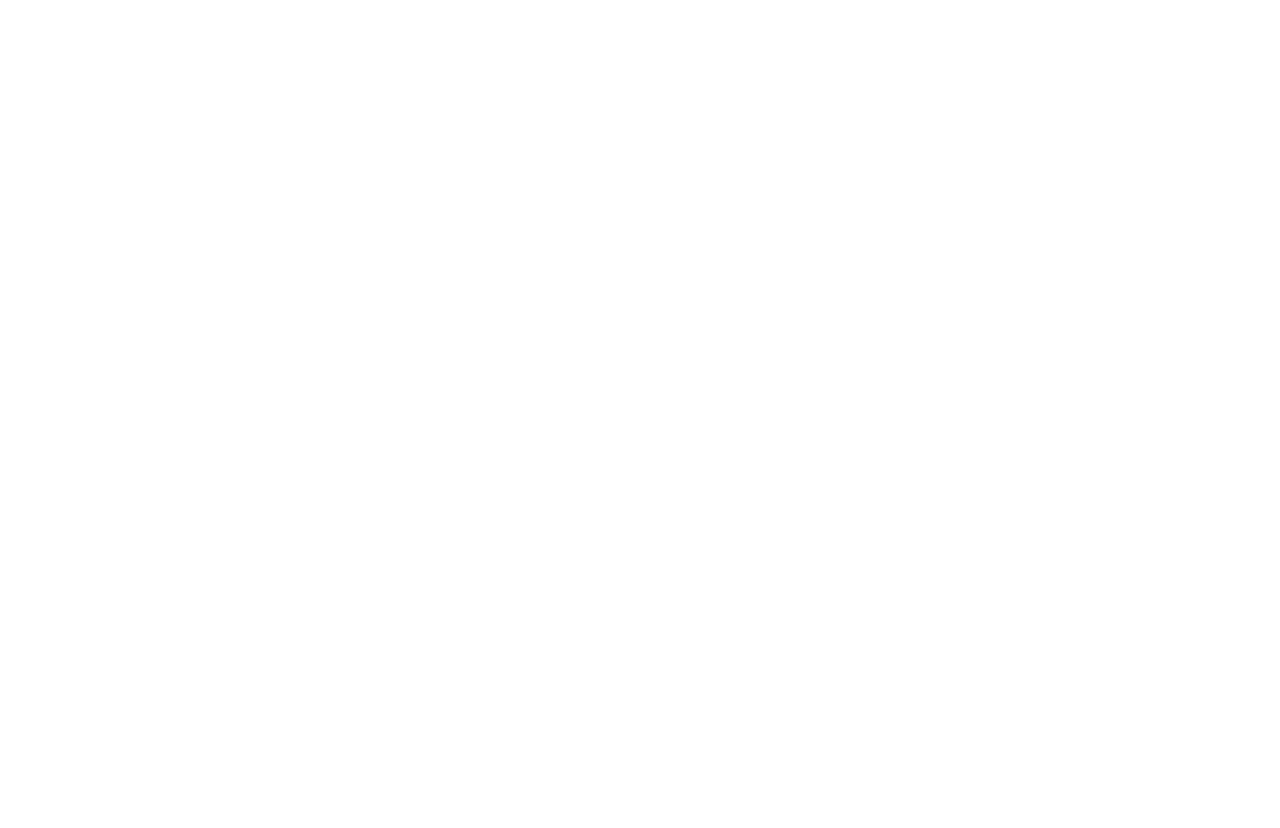
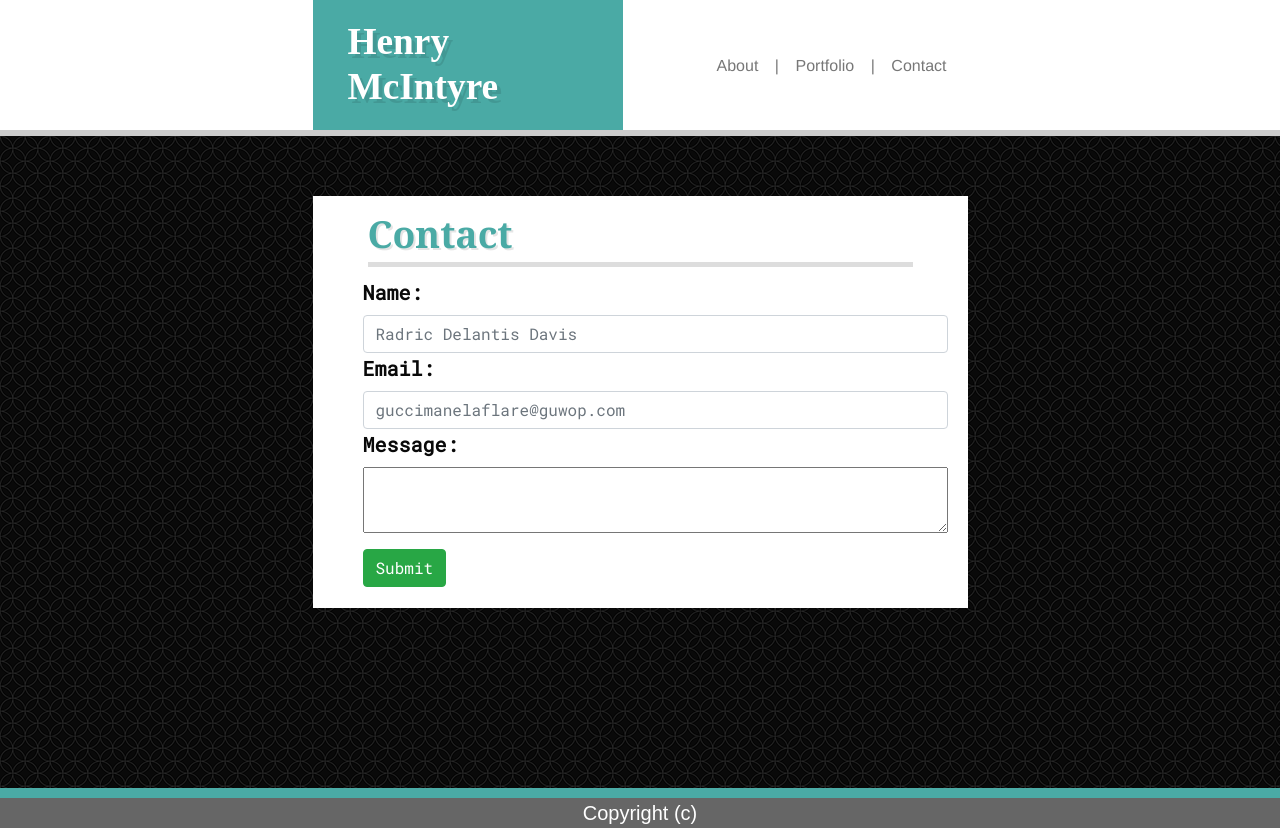
Before and after one commit to mcintyrehh/Bootstrap-Portfolio, a plain HTML site: page contact.html in a window 1280 px wide. Before the commit the page ends 800 px from the top, so only its background shows below. Drawn offline with nearby package versions, Linux system fonts and the light colour scheme; a web font is replaced by a local one.

Commit message:
pretty much finished :)

```diff
--- a/Assets/style.css
+++ b/Assets/style.css
@@ -27,13 +27,14 @@
 
 .maincontain {
     background-image: url("spirationdark.png");
-    min-height: calc(100vh - 107.68px);
+    min-height: calc(100vh - 147.68px);
     padding: 30px 0;
+    width:100vw;
 }
 .mainpanel {
     background: #ffffff;
-    height: 300px;
     margin-top: 30px;
+
 }
 .panel-heads {
     color: #4aaaa5;
@@ -47,19 +48,21 @@
     text-shadow:2px 2px 0 rgba(0,0,0,0.1);
 }
 
+.contact-form {
+    margin: 10px 40px;
+}
+
 .mugshot {
     height: 140px;
     width: 140px;
-    margin: 10px 40px;
+    /* margin: 10px 40px; */
     background-image: url("HenryProf.jpg");
-    float: left;
 }
 .main-box {
     overflow: auto;
 }
 
 .text-body {
-    float: left;
     overflow: auto;
 }
 p {
@@ -70,9 +73,32 @@ p {
     padding-left: 20px;
     padding-right: 20px;
 }
+footer {
+    background-color: #666666;
+    text-align: center;
+    border-top: solid 10px #4aaaa5;
+    flex-shrink: 0;
+    font-family: Arial, 'Helvatica Neue', Helvetica, sans-serif;
+    color: #ffffff;
+    line-height: 150%;
+    font-size: 15pt;
+    width:100vw;
+}
 
+
+.card-deck {
+    text-align: center;
+}
+.contact-text {
+    color: #090909;
+    font-family: 'Roboto Mono', monospace;
+    font-weight: bold;
+    margin: 5px 5px 5px 35px;
+    font-size: 15pt;
+
+}
 @media (max-height: 500px) {
     .mugshot {
         background-image: url("Squish.jpg")
-    }
+
 }
--- a/contact.html
+++ b/contact.html
@@ -0,0 +1,70 @@
+<!DOCTYPE html>
+<html lang="en">
+<head>
+    <!--These are the two required meta tags for character set and proper responsive behaviors-->
+    <meta charset="utf-8" />
+    <meta name="viewport" content="width=device-width, initial-scale=1, shrink-to-fit=no">
+    <title>Henry McIntyre</title>
+    <!-- Dope Henry Face Favicon-->
+    <link rel="shortcut icon" href="Assets/favicon.ico"/>
+    <!--jQuery-->
+    <script src="https://code.jquery.com/jquery-2.1.3.min.js"></script>
+    <!-- Latest compiled JavaScript -->
+    <script src="https://maxcdn.bootstrapcdn.com/bootstrap/3.3.7/js/bootstrap.min.js"></script>
+    <!-- Linking Bootstrap CSS -->
+    <link rel="stylesheet" href="https://stackpath.bootstrapcdn.com/bootstrap/4.1.1/css/bootstrap.min.css" integrity="sha384-WskhaSGFgHYWDcbwN70/dfYBj47jz9qbsMId/iRN3ewGhXQFZCSftd1LZCfmhktB" crossorigin="anonymous">
+    <!-- Linking Custom CSS -->
+    <link rel="stylesheet" href="Assets/style.css"/>
+    <!-- Linking my Google Fonts -->
+    <link href="https://fonts.googleapis.com/css?family=Bowlby+One+SC|Lobster|Mr+Bedfort|Roboto+Mono|Sedgwick+Ave+Display" rel="stylesheet">
+</head>
+<body>
+    <div class="header">
+        <div class="row">
+            <div class="col-md-3"></div>
+            <div class="col-md-3 px-0">
+                <div class="name-box">
+                    <h1 class="my-0 name">Henry McIntyre</h1>
+                </div>
+            </div>
+            <div class="col-md-3 my-auto  text-right">
+                <a href="index.html" class="badge link">About</a>
+                <span class="badge link">|</span>
+                <a href="portfolio.html" class="badge link">Portfolio</a>
+                <span class="badge link">|</span>
+                <span class="badge link">Contact</span>
+            </div>
+        </div>
+    </div>
+    <div class="maincontain">
+        <div class="row">
+            <div class="col-md-3"></div>
+            <div class="col-md-6 mainpanel">
+                <div class="panel-heads">
+                    Contact
+                </div>
+                <div class="contact-form contact-text">
+                    <label for="name">Name:</label>
+                    <div class="input-group">
+                        <input type="text" class="form-control" id="name" placeholder="Radric Delantis Davis" aria-label="Radric Delantis Davis" aria-describedby="basic-addon2">
+                    </div>
+                    <label for="email">Email:</label>
+                    <div class="input-group">
+                        <input type="text" class="form-control" id="email" placeholder="guccimanelaflare@guwop.com" aria-label="guccimanelaflate@guwop.com" aria-describedby="basic-addon2">
+                    </div>
+                    <label for="contact-text">Message:</label>
+                    <div class="input-group">
+                        <textarea style="width: 100%"></textarea>
+                    </div>
+                    <button type="button" class="btn btn-success my-3">Submit</button>
+                </div>
+            </div>
+        </div>
+    </div>
+    <footer>
+            <div>
+                Copyright (c)
+            </div>
+    </footer>
+</body>
+</html>
```
Also changed, not shown: index.html (+14 -29 lines), portfolio.html (+105 -0 lines), Assets/placeimg_200_250_animals.jpg (added), Assets/placeimg_200_250_any.jpg (added), Assets/placeimg_200_250_any2.jpg (added), Assets/placeimg_200_250_any3.jpg (added), Assets/placeimg_200_250_nature.jpg (added).
